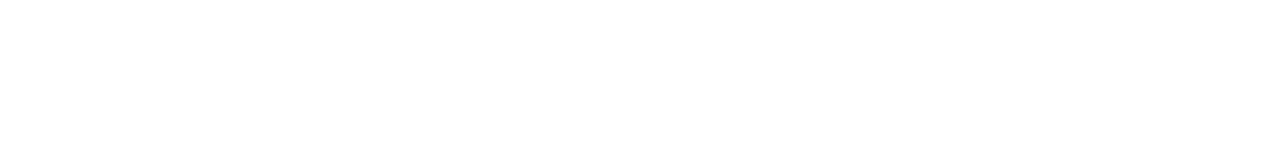
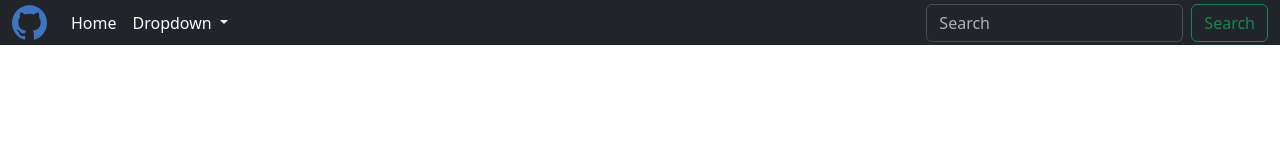
Before and after one commit to M8Eggman/Tic-linux-github-cs35--2, a plain HTML site: page index.html in a window 1280 px wide. Drawn offline with nearby package versions, Linux system fonts and the light colour scheme.

Commit message:
ajout de la navbar et du logo github dans assets

```diff
--- a/index.html
+++ b/index.html
@@ -7,6 +7,36 @@
     <link rel="stylesheet" href="styles/style.css">
 </head>
 <body>
+    <nav class="navbar navbar-expand-lg bg-body-tertiary py-0" data-bs-theme="dark">
+        <div class="container-fluid bg-dark">
+          <a class="navbar-brand" href="index.html"><img src="assets/img/github-color.svg" width="35px" alt="logo github bleu"></a>
+          <button class="navbar-toggler" type="button" data-bs-toggle="collapse" data-bs-target="#navbarSupportedContent" aria-controls="navbarSupportedContent" aria-expanded="false" aria-label="Toggle navigation">
+            <span class="navbar-toggler-icon"></span>
+          </button>
+          <div class="collapse navbar-collapse" id="navbarSupportedContent">
+            <ul class="navbar-nav me-auto mb-2 mb-lg-0">
+              <li class="nav-item">
+                <a class="nav-link active text-light" aria-current="page" href="index.html">Home</a>
+              </li>
+              <li class="nav-item dropdown">
+                <a class="nav-link dropdown-toggle text-light" href="#" role="button" data-bs-toggle="dropdown" aria-expanded="false">
+                  Dropdown
+                </a>
+                <ul class="dropdown-menu">
+                  <li><a class="dropdown-item" href="#">Action</a></li>
+                  <li><a class="dropdown-item" href="#">Another action</a></li>
+                  <li><hr class="dropdown-divider"></li>
+                  <li><a class="dropdown-item" href="#">Something else here</a></li>
+                </ul>
+              </li>
+            </ul>
+            <form class="d-flex" role="search">
+              <input class="form-control me-2" type="search" placeholder="Search" aria-label="Search">
+              <button class="btn btn-outline-success" type="submit">Search</button>
+            </form>
+          </div>
+        </div>
+    </nav>
 
     <link href="https://cdn.jsdelivr.net/npm/bootstrap@5.3.3/dist/css/bootstrap.min.css" rel="stylesheet" integrity="sha384-QWTKZyjpPEjISv5WaRU9OFeRpok6YctnYmDr5pNlyT2bRjXh0JMhjY6hW+ALEwIH" crossorigin="anonymous">
     <script src="https://cdn.jsdelivr.net/npm/bootstrap@5.3.3/dist/js/bootstrap.bundle.min.js" integrity="sha384-YvpcrYf0tY3lHB60NNkmXc5s9fDVZLESaAA55NDzOxhy9GkcIdslK1eN7N6jIeHz" crossorigin="anonymous"></script>
```
Also changed, not shown: assets/img/github-color.svg (added).
